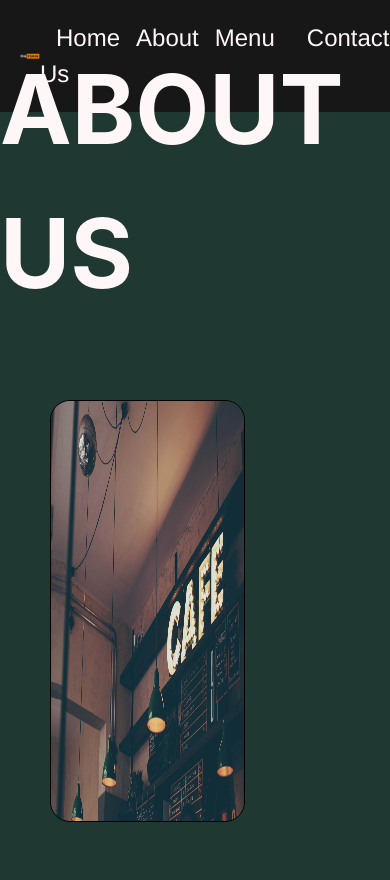
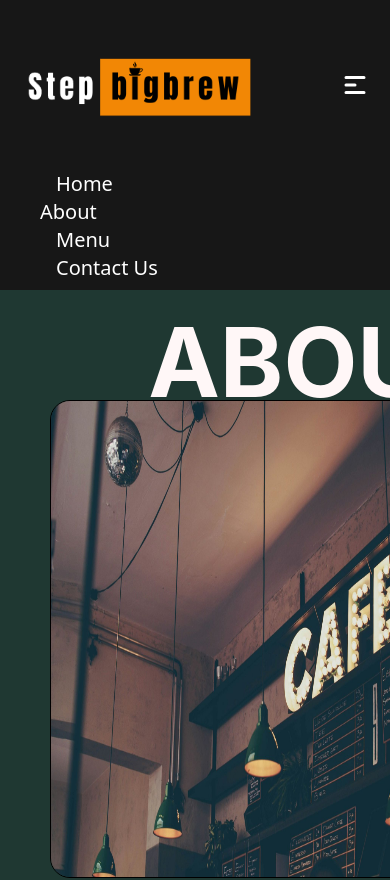
Before and after one commit to Tenzkie10/StepBigBrew, a React (Vite) app in the folder stepbigbrew/: page /about in a window 390 px wide. Shown: the top 880 px of the page. Built offline with nearby package versions, Linux system fonts and the light colour scheme.

Commit message:
Leslie siya, ako tanga

```diff
--- a/stepbigbrew/src/components/about.jsx
+++ b/stepbigbrew/src/components/about.jsx
@@ -6,23 +6,27 @@ import img4 from "../images/a_img4.jpg";
 export default function about(){
     return (
         <>
-            <div className="about-page">
-                <div className="about-text"><b>ABOUT US</b></div>
-                <img className='a_image1' src={img1} alt="a_img1"></img>
+            <div className="about-page lg:flex-row">
+                <div className="about-text lg:flex-row"><b>ABOUT US<hr></hr></b></div>
 
-                <img className='a_image2' src={img2} alt="a_img2"></img>
+                <img className='a_image1 lg:flex-row' src={img1} alt="a_img1"></img>
 
-                <img className='a_image3' src={img3} alt="a_img3"></img>
+                <img className='a_image2 lg:flex-row' src={img2} alt="a_img2"></img>
 
-                <img className='a_image4' src={img4} alt="a_img4"></img>
+                <img className='a_image3 lg:flex-row' src={img3} alt="a_img3"></img>
 
-                <div className="a_overlay">
-                    <p className="about_info"><i>Kirsten, Dominique, and Quian, three friends with a shared passion for coffee and web development, were nearing the end of their web development course. For their final project, they brainstormed ideas that combined their interests.
+                <img className='a_image4 lg:flex-row' src={img4} alt="a_img4"></img>
+
+                <div className="a_overlay lg:flex-row">
+                    <p className="about_info lg:flex-row"><i>Kirsten, Dominique, and Quian, three friends with a shared passion for coffee and web development, were nearing the end of their web development course. For their final project, they brainstormed ideas that combined their interests.
     <br></br><br></br>They decided to create StepBIGBREW, an online coffee shop concept. Their goal was to build a website that not only showcased their web development skills but also provided a virtual space for coffee enthusiasts to connect and enjoy their favorite brews.
     <br></br><br></br>Together, they collaborated on designing the website, ensuring it was user-friendly and visually appealing, handling the coding aspect, making sure all functionalities worked seamlessly, and taking charge of promoting StepBIGBREW on social media platforms.
     <br></br><br></br>Their project aimed to bring people together over a shared love for coffee, even in the digital realm. With their combined efforts, they successfully launched StepBIGBREW, offering an inviting online space where anyone could experience the joy of a coffee break from the comfort of their own home.</i></p>
                 </div>
             </div>
+            <footer className='footer-sbb bg-neutral text-white text-center lg:text-center'>
+                <p>© 2024 Step BigBrew</p>
+            </footer>
         </>
     )
 }
--- a/stepbigbrew/src/components/contact.jsx
+++ b/stepbigbrew/src/components/contact.jsx
@@ -3,9 +3,12 @@ import backgroundimg from '../images/c_bg.jpg';
 export default function contact(){
     return (
         <>
-        <div className="contact-page">
+        <div className="contact-page lg:flex-row">
             <img className='bg_img' src={backgroundimg}></img>
         </div>
+            <footer className='footer-sbb bg-neutral text-white text-center lg:text-center'>
+                <p>© 2024 Step BigBrew</p>
+            </footer>
         </>
     )
 }
--- a/stepbigbrew/src/components/home.jsx
+++ b/stepbigbrew/src/components/home.jsx
@@ -5,20 +5,18 @@ const home = () => {
     return (
         <>
         <div className='main'>
-            <img className='bg_img' src={backgroundimg}></img>
-            <div className='overlay'>
-                <div className='content'><b>Making Every Sip A Step<br></br>In The Right Direction!</b>
-                    <Link to="/menu">
-                    <button className='order-button' ><b>Order Now!</b></button>
-                    </Link>
+                <img className='bg_img lg:flex-row' src={backgroundimg} alt="Background"></img>
+                <div className='overlay ssm:'>
+                    <div className='content text-white text-center lg:text-left lg:text-8xl ssm:text-xs md:text-sm'><b>Making Every Sip A Step<br></br>In The Right Direction!</b>
+                        <Link to="/menu">
+                            <button className='order-button lg:text-2xl ssm:text-sm'><b>Order Now!</b></button>
+                        </Link>
+                    </div>
                 </div>
             </div>
-
-
-        </div>
-        <footer className='footer-sbb bg-neutral'>
-            <p>© 2024 Step BigBrew</p>
-        </footer>
+            <footer className='footer-sbb bg-neutral text-white text-center lg:text-center'>
+                <p>© 2024 Step BigBrew</p>
+            </footer>
         </>
     )
 }
--- a/stepbigbrew/src/components/menu.jsx
+++ b/stepbigbrew/src/components/menu.jsx
@@ -3,12 +3,15 @@ import m_img1 from '../images/caf_latte.jpg'
 export default function menu(){
     return (
         <>
-        <div className="menu-page">
+        <div className="menu-page lg:flex-row">
             <div className="crazy-shape">
                 <div className="menu-text"><b>MENU</b></div>
                 <img className='' src={m_img1}></img>
             </div>
         </div>
+            <footer className='footer-sbb bg-neutral text-white text-center lg:text-center'>
+                <p>© 2024 Step BigBrew</p>
+            </footer>
         </>
     )
 }
--- a/stepbigbrew/src/components/nav.jsx
+++ b/stepbigbrew/src/components/nav.jsx
@@ -1,8 +1,19 @@
 import { Link } from "react-router-dom";
+import { AiOutlineClose } from 'react-icons/ai';
+import { HiMenuAlt1 } from "react-icons/hi";
+import { useState } from "react";
 import Logo from '../images/stepbigbrew_logo.png';
 
 const nav = () => {
 
+    const [toggle, setToggle] = useState(false);
+
+    function openMenu(){
+        setToggle(true);
+    }
+    function closeMenu(){
+        setToggle(false);
+    }
     return (
         <>
             <nav className="flex items-center justify-between p-5 lg:flex-row text-white">
@@ -13,14 +24,28 @@ const nav = () => {
 
 
                 </div>
-                    <div className='nav-options'>
+                    <div className='nav-options ssm:hidden lg:block lg:flex-col'>
                         <CustomLink to="/home">Home</CustomLink>
                         <CustomLink to="/about">About</CustomLink>
                         <CustomLink to="/menu">Menu</CustomLink>
                         <CustomLink to="/contact">Contact Us</CustomLink>
                     </div>
+                <div className="ssm:block lg:hidden">
+                    {toggle ? (<AiOutlineClose onClick={closeMenu} size={30} className="text-white"></AiOutlineClose>):
+                    (<HiMenuAlt1 onClick={openMenu} size={30} className="text-white"/>)}
+
+                </div>
+
+
                 </nav>
-
+                <div className="flex justify-between ml-10">
+                    <ul className="text-white text-xl mb-2 ssm:block lg:hidden">
+                        <li><CustomLink to="/home">Home</CustomLink></li>
+                        <li><CustomLink to="/about">About</CustomLink></li>
+                        <li><CustomLink to="/menu">Menu</CustomLink></li>
+                        <li><CustomLink to="/contact">Contact Us</CustomLink></li>
+                    </ul>
+                </div>
         </>
     )
 }
--- a/stepbigbrew/src/index.css
+++ b/stepbigbrew/src/index.css
@@ -77,27 +77,28 @@
 /* About Page */
 .about-page {
     background-color: #1F3832;
+    flex-direction: column;
+    justify-content: center;
+    align-items: center;
     width: 100%;
     height: 100vh;
 }
 
 .about-text{
+    position: absolute;
     font-family: 'Inter', Helvetica;
     font-size: 96px;
     color: #fff7f7;
     display: flex;
-    flex-direction: column;
-    justify-content: center;
-    align-items: center;
-    height: calc(40% - 200px);
+    left: 38%;
 }
 
 .a_image1 {
     position: absolute;
     left: 50px;
     top: 400px;
-    width: 50%;
-    height: 50%;
+    width: 950px;
+    height: 478px;
     border-radius: 20px;
     border: solid 1px;
 }
@@ -114,14 +115,14 @@
     position: absolute;
     left: 400px;
     top: 900px;
-    width: 230px;
+    width: 250px;
     height: 190px;
     border-radius: 20px;
     border: solid 1px;
 }
 .a_image4 {
     position: absolute;
-    left: 650px;
+    left: 670px;
     top: 900px;
     width: 330px;
     height: 190px;
@@ -139,6 +140,7 @@
     margin: 180px;
     padding: 20px;
     justify: center;
+
 }
 
 .about_info {
--- a/stepbigbrew/tailwind.config.js
+++ b/stepbigbrew/tailwind.config.js
@@ -5,6 +5,12 @@ module.exports = {
     "./src/**/*.{js,ts,jsx,tsx}",
   ],
   theme: {
+    screens: {
+      ssm: '375px',
+      sm: '640px',
+      md: '768px',
+      lg: '1024px',
+    },
     colors: {
       'orange': '#f28705',
       'neutral': '#171717',
```
